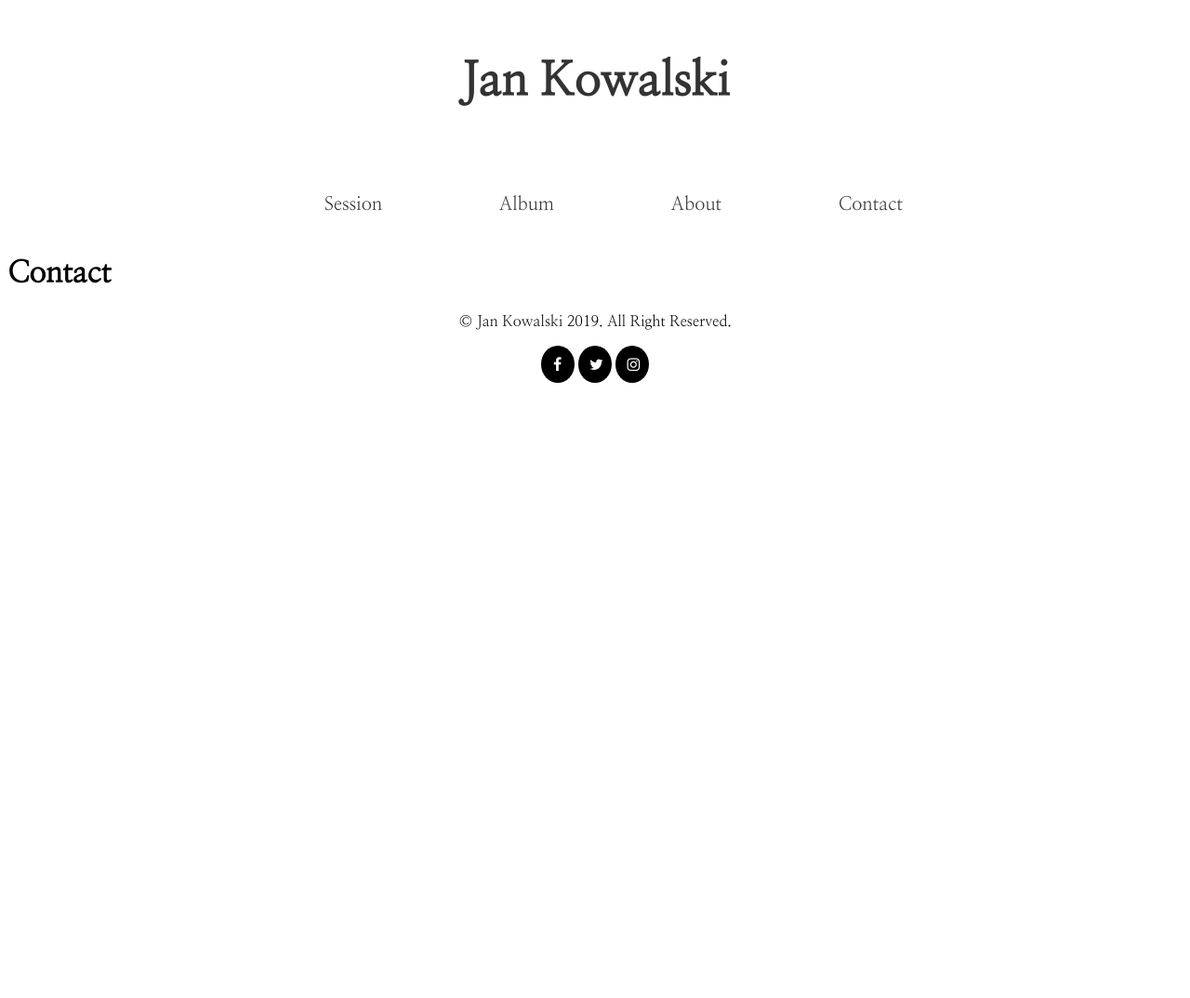
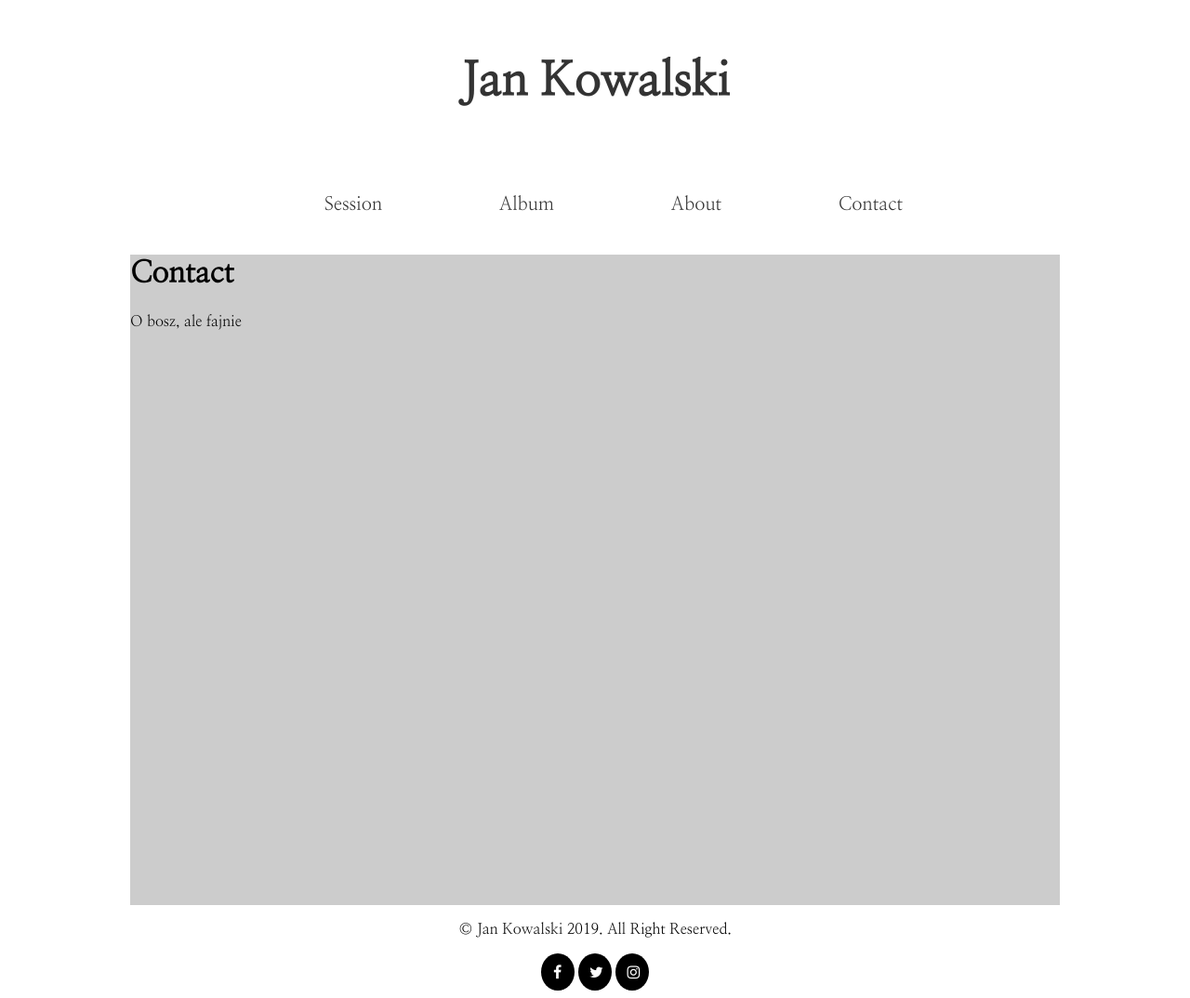
Before and after one commit to nokia-wroclaw/innovativeproject-photographers-portfolio, a Flask app: page /contact in a window 1280 px wide. Shown: the whole page at 93% size. Before the commit the page ends 412 px from the top, so only its background shows below. Run offline with Flask 2, Linux system fonts and the light colour scheme; parts of the project's set-up code (start-up, migrations or seed data) failed here and were passed over.

Commit message:
Center text

```diff
--- a/portfolio/static/styles/base.css
+++ b/portfolio/static/styles/base.css
@@ -70,6 +70,21 @@ li a:hover, .dropdown:hover .dropbtn {
     font-size: 25px;
     font-family: 'Nanum Myeongjo', serif;
 }
+.header-name {
+  text-decoration: none;
+  color: #333;
+}
+
+/*----------------------------------------------------------------------*/
+
+/*----------------------------- MAIN ---------------------------------*/
+
+.main-res {
+  margin: 0 auto;
+  max-width: 1000px;
+  height: 700px;
+  background-color: #ccc;
+}
 
 /*----------------------------------------------------------------------*/
 
--- a/portfolio/templates/about.html
+++ b/portfolio/templates/about.html
@@ -3,7 +3,7 @@
 <link rel= "stylesheet" type= "text/css" href= "{{ url_for('static',filename='styles/about.css') }}">
 {% endblock %}
 {% block content %}
-  <div class="main">
+  <div class="main-res">
     <h1> About </h1>
   </div>
 {% endblock content %}
--- a/portfolio/templates/base.html
+++ b/portfolio/templates/base.html
@@ -13,8 +13,10 @@
 </head>
 
 <body>
-  <header class="header" href="{{ url_for('home') }}">
-    <h1>{{ name }}</h1>
+  <header class="header">
+    <a class="header-name" href='/'>
+      <h1>{{ name }}</h1>
+    </a>
   </header>
 
   <nav class="main-nav">
--- a/portfolio/templates/contact.html
+++ b/portfolio/templates/contact.html
@@ -3,7 +3,10 @@
 <link rel= "stylesheet" type= "text/css" href= "{{ url_for('static',filename='styles/contact.css') }}">
 {% endblock %}
 {% block content %}
-  <div class="main">
+  <div class="main-res">
     <h1> Contact </h1>
+    <p>
+        O bosz, ale fajnie
+    </p>
   </div>
 {% endblock content %}
```
Also changed, not shown: portfolio/static/styles/contact.css (added).
